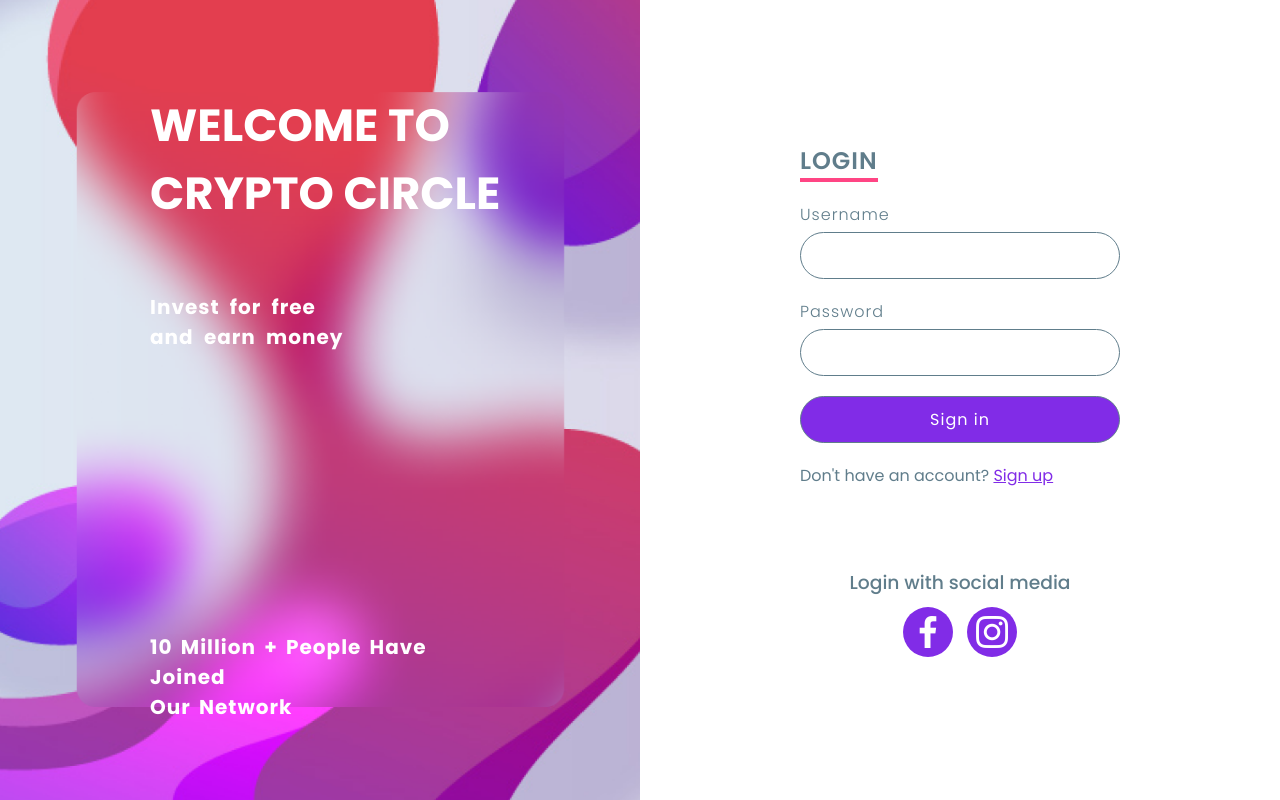
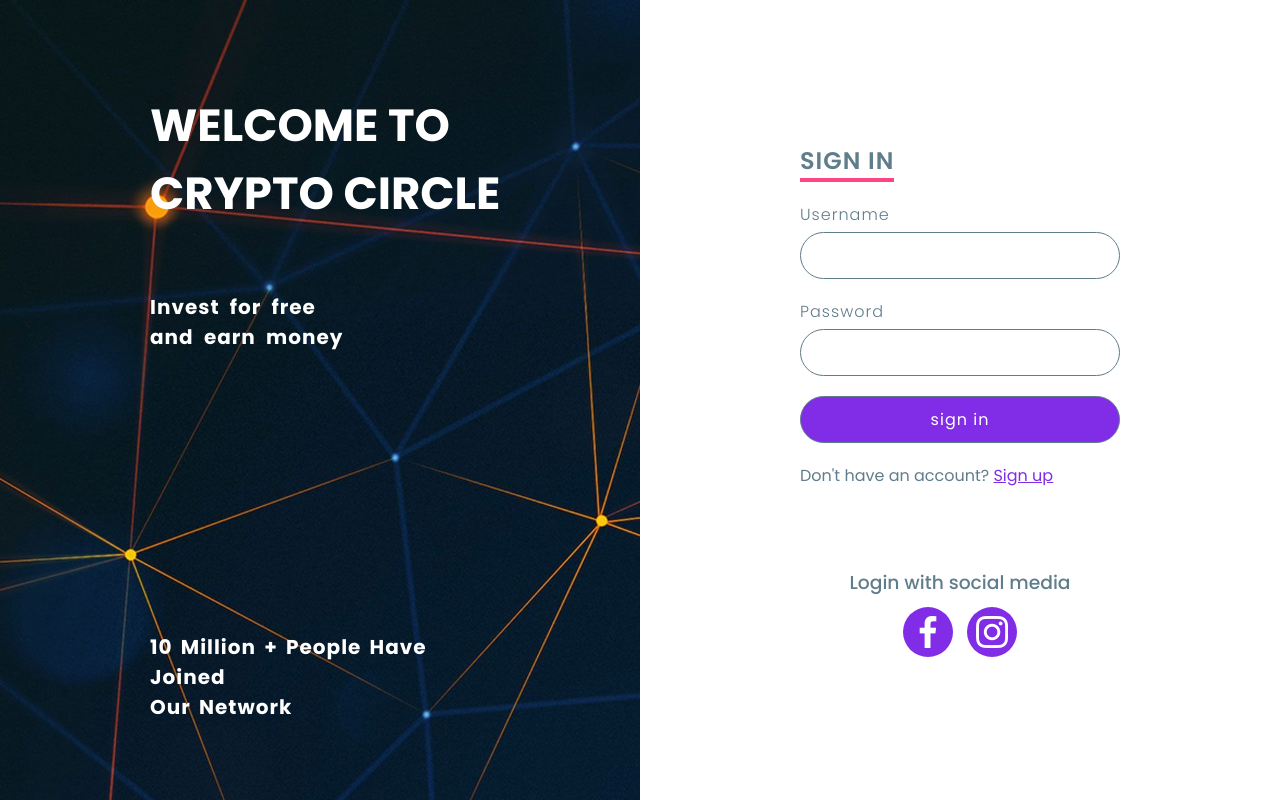
Before and after one commit to SDFaldu/Crypto-Website, a PHP site: page /Home_page/Login/login.php in a window 1280 px wide. Run offline with PHP 8.4, Linux system fonts and the light colour scheme.

Commit message:
Update login.php

```diff
--- a/Home_page/Login/login.php
+++ b/Home_page/Login/login.php
@@ -1,13 +1,22 @@
 <?php
 include "functions.php";
+session_start();
+
 if(isset($_POST['username']) && isset($_POST['password']))
 {
-$username = $_POST['username'];
-$password = $_POST['password'];
+    $username = $_POST['username'];
+    $password = $_POST['password'];
+
     $sql = "SELECT * FROM project WHERE username='$username' AND password='$password'";
     $result = mysqli_query($conn, $sql);
     if (mysqli_num_rows($result)){
+        $row = mysqli_fetch_assoc($result);
         header("Location: http://localhost/Home_page/home/homepage.php");
+        $_SESSION["user_id"]=$row['user_id'];
+        $_SESSION["username"]=$row['username'];
+        $_SESSION["email"]=$row['email'];
+        $_SESSION["contact"]=$row['contact'];
+        $_SESSION["login_sess"]="1";
     }
     else
     {
@@ -29,7 +38,7 @@ $password = $_POST['password'];
 <body>
     <section>
         <div class="imgBx">
-            <img src="image/login1.png">
+            <img src="image/register_bg.jpg">
             <div class="text1">
                 <h1>WELCOME TO  <br>CRYPTO CIRCLE</h1>
                 <div class="text2"><h3>Invest for free <br> and earn money</h3></div>
@@ -38,7 +47,7 @@ $password = $_POST['password'];
         </div>
         <div class="contentBx">
             <div class="formBx">
-                <h2>Login</h2>
+                <h2>sign in</h2>
                 <form action="#" method="post">
                     <div class="inputBX">
                         <span>Username</span>
@@ -50,7 +59,7 @@ $password = $_POST['password'];
                     </div>
 
                     <div class="inputBX">
-                        <input type="submit" value="Sign in"name="signin">
+                        <input type="submit" value="sign in" name="signin">
                     </div>
                     <div class="inputBX">
                         <p>Don't have an account? <a href="../register/register.php">Sign up</a></p>
```
